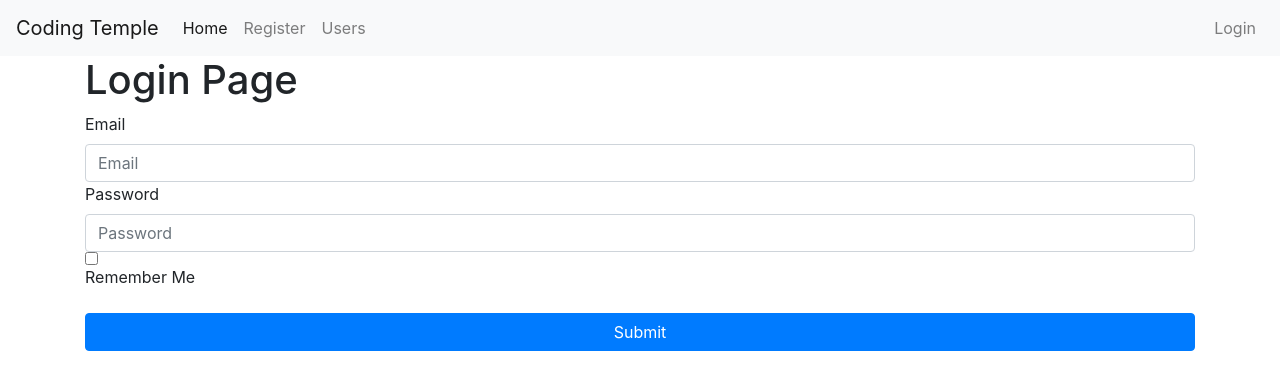
After one commit to reynolds1021/intro_to_flask, a Flask app: page /login in a window 1280 px wide. The commit adds this page. Shown: the top 390 px of the page. Run offline with Flask 2, Linux system fonts and the light colour scheme; some libraries are stand-ins or nearby versions.

Commit message:
Wednesday Night

```diff
--- a/app/forms.py
+++ b/app/forms.py
@@ -1,5 +1,5 @@
 from flask_wtf import FlaskForm
-from wtforms import StringField, PasswordField, SubmitField
+from wtforms import StringField, PasswordField, SubmitField, BooleanField
 from wtforms.validators import DataRequired, EqualTo, Email
 
 
@@ -9,3 +9,10 @@ class UserInfoForm(FlaskForm):
     password = PasswordField('Password', validators=[DataRequired()])
     confirm_password = PasswordField('Confirm Password', validators=[DataRequired(), EqualTo('password')])
     submit = SubmitField()
+
+
+class LoginForm(FlaskForm):
+    email = StringField('Email', validators=[DataRequired(), Email()])
+    password = PasswordField('Password', validators=[DataRequired()])
+    remember_me = BooleanField('Remember Me')
+    submit = SubmitField()
--- a/app/routes.py
+++ b/app/routes.py
@@ -1,8 +1,10 @@
-from app import app, db
-from flask import render_template, request, redirect, url_for
+from app import app, db, Message, mail
+from flask import render_template, request, redirect, url_for, flash
+from werkzeug.security import check_password_hash
+from flask_login import login_user, logout_user, login_required
 
 # Import for Forms
-from app.forms import UserInfoForm
+from app.forms import UserInfoForm, LoginForm
 
 # Import for Models
 from app.models import User
@@ -44,5 +46,56 @@ def register():
         db.session.add(new_user)
         db.session.commit()
 
+        # flash success message
+        flash("You have successfully registered", 'success')
+
+        # Flask Email Sender
+        msg = Message(f'Thanks for signing up, {username}!', recipients=[email])
+        msg.body = ('Congrats on signing up! I hope you enjoy our site!!')
+        msg.html = ('<h1>Welcome to Our Site</h1>' '<p>This will be super cool!</p>')
+
+        mail.send(msg)
+
         return redirect(url_for('index'))
     return render_template('register.html', **context)
+
+
+@app.route('/login', methods=['GET', 'POST'])
+def login():
+    form = LoginForm()
+    context = {
+        'form': form
+    }
+    if request.method == 'POST' and form.validate():
+        email = form.email.data
+        password = form.password.data
+        # Query database for user with email
+        user = User.query.filter_by(email=email).first()
+        # If no user, flash incorrect credentials
+        if user is None or not check_password_hash(user.password, password):
+            flash('Incorrect Email/Password. Please try again', 'danger')
+            return redirect(url_for('login'))
+        # Log user in
+        login_user(user, remember=form.remember_me.data)
+        # Flash success message
+        flash('You have successfully logged in', 'success')
+        # redirect to index
+        return redirect(url_for('index'))
+
+    return render_template('login.html', **context)
+
+
+@app.route('/logout')
+def logout():
+    logout_user()
+    flash('You have successfully logged out', 'primary')
+    return redirect(url_for('index'))
+
+
+@app.route('/users')
+@login_required
+def users():
+    context = {
+        'users': User.query.all()
+    }
+    return render_template('users.html', **context)
--- a/app/templates/base.html
+++ b/app/templates/base.html
@@ -13,6 +13,22 @@
       {% include 'nav.html' %}
 
     <div class="container">
+
+      <!-- FLASH MESSAGES - BEGIN  -->
+      {% with messages = get_flashed_messages(with_categories=True) %}
+        {% if messages %}
+          {% for category,message in messages %}
+            <div class="alert alert-{{ category }} alert-dismissible fade show" role="alert">
+              <button type="button" class="close" data-dismiss="alert" aria-label="Close">
+                <span aria-hidden="true">&times;</span>
+              </button>
+              <strong>{{ message }}</strong>
+            </div>
+          {% endfor %}
+        {% endif %}
+      {% endwith %}
+      <!-- FLASH MESSAGES - END  -->
+
         {% block content %}
         {% endblock content %}
     </div>
--- /dev/null
+++ b/app/templates/login.html
@@ -0,0 +1,29 @@
+{% extends 'base.html' %}
+
+{% block content %}
+
+<h1>Login Page</h1>
+
+<form action="" method="POST">
+    {{ form.hidden_tag() }}
+    <div class="form-group">
+        <fieldset>
+            {{ form.email.label }}
+            {{ form.email(class='form-control', placeholder='Email') }}
+        </fieldset>
+        <fieldset>
+            {{ form.password.label }}
+            {{ form.password(class='form-control', placeholder='Password') }}
+        </fieldset>
+        <fieldset>
+
+            {{ form.remember_me(class='form-check') }}
+            {{ form.remember_me.label }}
+        </fieldset>
+        </div>
+
+        {{ form.submit(class='btn btn-primary btn-block') }}
+    </div>
+</form>
+
+{% endblock content %}
--- a/app/templates/nav.html
+++ b/app/templates/nav.html
@@ -12,6 +12,20 @@
             <li class="nav-item">
                 <a class="nav-link" href="{{ url_for('register') }}">Register</a>
             </li>
+            <li class="nav-item">
+                <a class="nav-link" href="{{ url_for('users') }}">Users</a>
+            </li>
+        </ul>
+        <ul class="navbar-nav m1-auto mt-2 mt-lg-0">
+            {% if current_user.is_authenticated %}
+            <li class="nav-item">
+                <a class="nav-link" href="{{ url_for('logout') }}">Logout</a>
+            </li>
+            {% else %}
+            <li class="nav-item">
+                <a class="nav-link" href="{{ url_for('login') }}">Login</a>
+            </li>
+            {% endif %}
         </ul>
     </div>
 </nav>
--- a/config.py
+++ b/config.py
@@ -8,3 +8,9 @@ class Config():
     SECRET_KEY = os.environ.get('SECRET_KEY') or 'you will never guess...'
     SQLALCHEMY_DATABASE_URI = os.environ.get('DATABASE_URL') or 'sqlite:///' + os.path.join(basedir, 'app.db')
     SQLALCHEMY_TRACK_MODIFICATIONS = False
+    MAIL_SERVER = 'smtp.sendgrid.net'
+    MAIL_PORT = 587
+    MAIL_USE_TLS = True
+    MAIL_USERNAME = 'apikey'
+    MAIL_PASSWORD = os.environ.get('SENDGIRD_API_KEY') # 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
+    MAIL_DEFAULT_SENDER = os.environ.get('MAIL_DEFAULT_SENDER')
```
Also changed, not shown: app/__init__.py (+11 -0 lines), app/models.py (+9 -3 lines), app/templates/index.html (+5 -2 lines), app/templates/users.html (added, +13 -0 lines), app.db, 1 other file.
